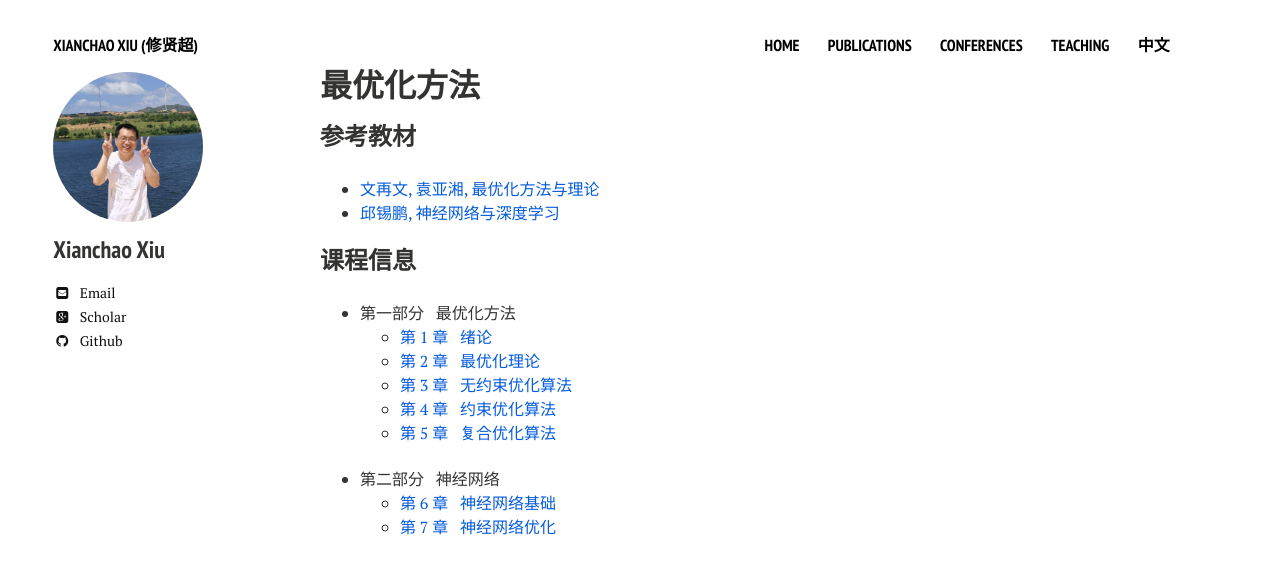
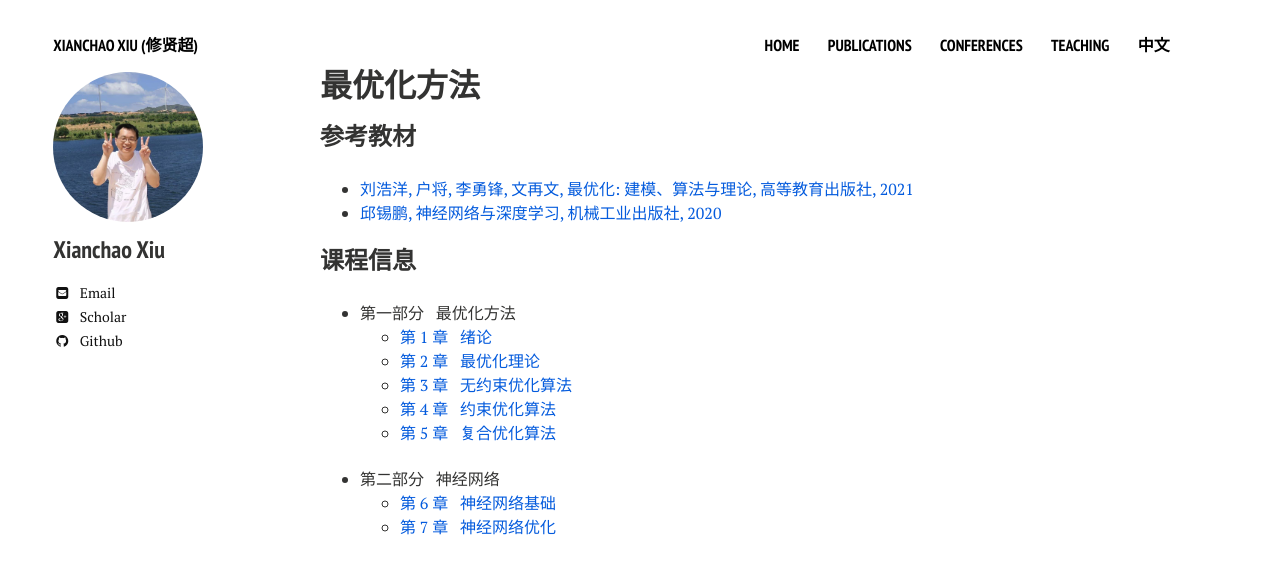
Before and after one commit to xianchaoxiu/xianchaoxiu.github.io, a Jekyll site: the page built from teaching/OPT/2024/index.md, in a window 1280 px wide. Shown: the top 574 px of the page. Built offline with Jekyll 4.4.1, drawn with Linux system fonts in a browser that asks for light colours; nearby versions of some CDN libraries.

Commit message:
Update index.md

```diff
--- a/teaching/OPT/2024/index.md
+++ b/teaching/OPT/2024/index.md
@@ -8,13 +8,11 @@ share: false
 
 
 ### 参考教材
-
-* <a href="http://faculty.bicmr.pku.edu.cn/~wenzw/optbook.html" class="textlink" target="_blank"> 文再文, 袁亚湘, 最优化方法与理论</a><br>
-* <a href="https://nndl.github.io/" class="textlink" target="_blank"> 邱锡鹏, 神经网络与深度学习 </a><br>
+* <a href="http://faculty.bicmr.pku.edu.cn/~wenzw/optbook.html" class="textlink" target="_blank"> 刘浩洋, 户将, 李勇锋, 文再文, 最优化: 建模、算法与理论, 高等教育出版社, 2021 </a><br>
+* <a href="https://nndl.github.io/" class="textlink" target="_blank"> 邱锡鹏, 神经网络与深度学习, 机械工业出版社, 2020 </a><br>
 
 
 ### 课程信息
-
 - 第一部分 &nbsp;  最优化方法<br>
   - <a href="../2024/绪论.pdf" class="textlink" target="_blank">  第 1 章 &nbsp;  绪论<br>
   - <a href="../2024/最优化理论.pdf" class="textlink" target="_blank">  第 2 章 &nbsp;  最优化理论<br>
```
